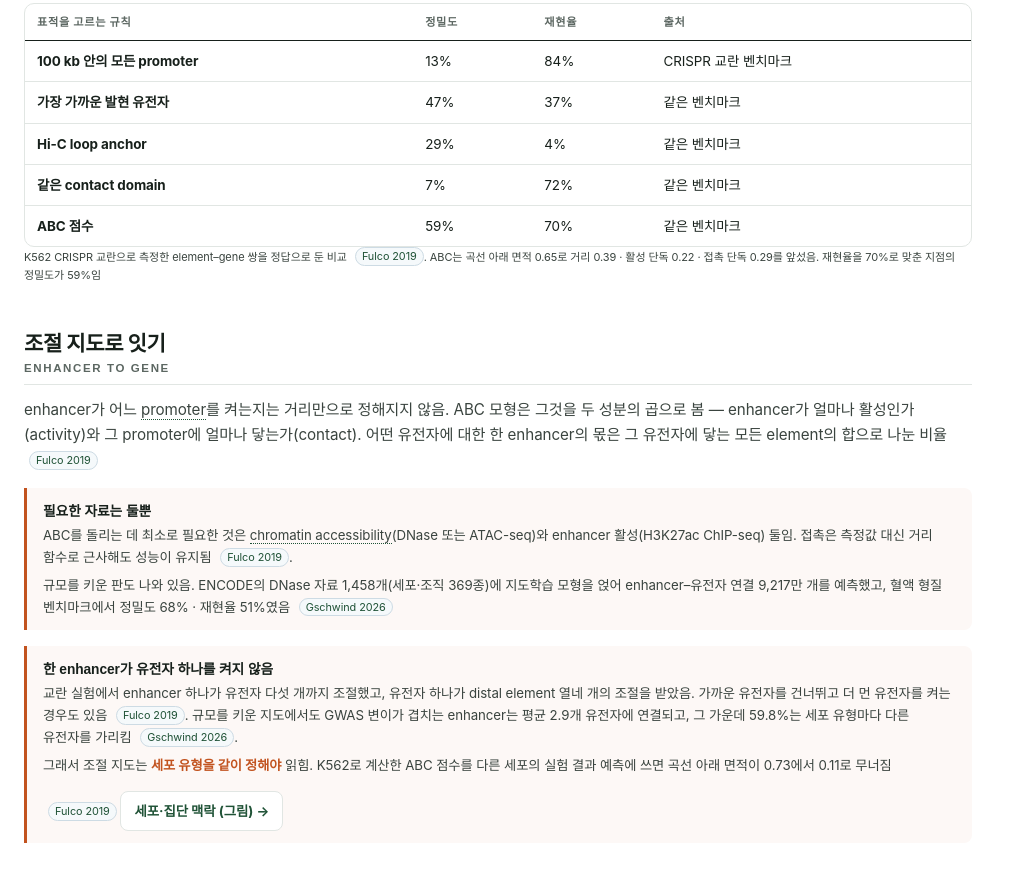
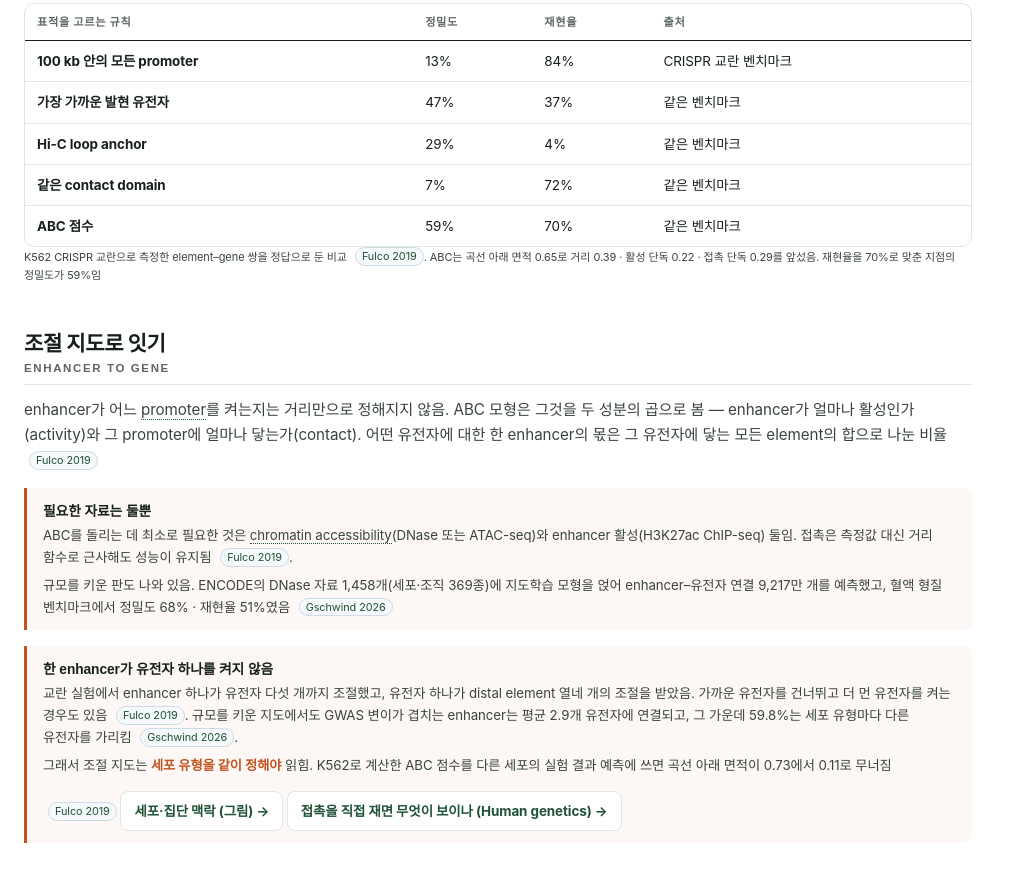
Before and after one commit to kkonoo/lab-wiki, a plain HTML site: page gwas/03-postgwas/variant-to-gene.html in a window 1280 px wide. Shown: the part 1904-2790 px from the top of the page, without its empty margins (0-1011 px from the left). Drawn offline with Linux system fonts and the light colour scheme; a web font is replaced by a local one.

Commit message:
GWAS variant-to-gene: 교재 05절로 가는 역방향 2곳
12번이 교재에서 링크를 받기만 하고 보내지 않고 있었다. 규칙대로
본문 1 + aside 1을 넣는다 — §regulatory 끝에서 `regulation.html#target`
(접촉을 직접 재면 무엇이 보이나)으로, aside Related에서 `perturbation.html`
(§validate가 받는 자리)로 간다.

경계는 세 세션이 맞췄다. 교재 §target은 접촉을 재는 측정 쪽(Hamley 2026),
12번 §regulatory는 모형과 성능 쪽(Fulco 2019 · Gschwind 2026)이라 층이
다르고 중복 수치는 없다.

색인은 다시 돌렸고 결과가 배포본과 같아 포함하지 않는다.
배포 저장소에서 상대 링크 2,308개를 전수로 확인해 깨진 것 0이다.

Co-Authored-By: Claude Opus 5 <noreply@anthropic.com>

```diff
--- a/gwas/03-postgwas/variant-to-gene.html
+++ b/gwas/03-postgwas/variant-to-gene.html
@@ -117,7 +117,7 @@
         <div class="callout">
           <h4>한 enhancer가 유전자 하나를 켜지 않음</h4>
           <p>교란 실험에서 enhancer 하나가 유전자 다섯 개까지 조절했고, 유전자 하나가 distal element 열네 개의 조절을 받았음. 가까운 유전자를 건너뛰고 더 먼 유전자를 켜는 경우도 있음 <a class="src" href="https://doi.org/10.1038/s41588-019-0538-0" target="_blank" rel="noopener">Fulco 2019</a>. 규모를 키운 지도에서도 GWAS 변이가 겹치는 enhancer는 평균 2.9개 유전자에 연결되고, 그 가운데 59.8%는 세포 유형마다 다른 유전자를 가리킴 <a class="src" href="https://doi.org/10.1038/s41586-026-10781-4" target="_blank" rel="noopener">Gschwind 2026</a>.</p>
-          <p>그래서 조절 지도는 <b>세포 유형을 같이 정해야</b> 읽힘. K562로 계산한 ABC 점수를 다른 세포의 실험 결과 예측에 쓰면 곡선 아래 면적이 0.73에서 0.11로 무너짐 <a class="src" href="https://doi.org/10.1038/s41588-019-0538-0" target="_blank" rel="noopener">Fulco 2019</a> <a class="more" href="../01-genetics/ancestry.html">세포·집단 맥락 (그림) →</a></p>
+          <p>그래서 조절 지도는 <b>세포 유형을 같이 정해야</b> 읽힘. K562로 계산한 ABC 점수를 다른 세포의 실험 결과 예측에 쓰면 곡선 아래 면적이 0.73에서 0.11로 무너짐 <a class="src" href="https://doi.org/10.1038/s41588-019-0538-0" target="_blank" rel="noopener">Fulco 2019</a> <a class="more" href="../01-genetics/ancestry.html">세포·집단 맥락 (그림) →</a> <a class="more" href="../../disease/genetics/05-function/regulation.html#target">접촉을 직접 재면 무엇이 보이나 (Human genetics) →</a></p>
         </div>
 
         <!-- ───────── 4. 분자 QTL ───────── -->
@@ -234,6 +234,7 @@
           <a href="mr.html">Mendelian randomization (그림) →</a>
           <a href="twas.html">TWAS (그림) →</a>
           <a href="../index.html#article/gtex">GTEx →</a>
+          <a href="../../disease/genetics/05-function/perturbation.html">변이를 직접 바꿔 확인하기 (Human genetics) →</a>
           <a href="../index.html#article/annotation-resources">Annotation 자원 →</a>
         </div></div>
         <div class="aside-box source-box"><h3>Resources / External links</h3><div class="source-list">
```
